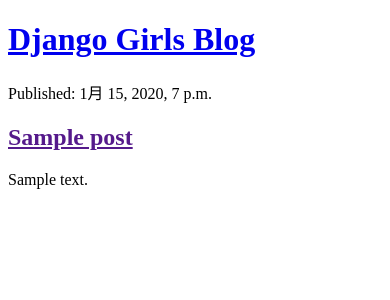
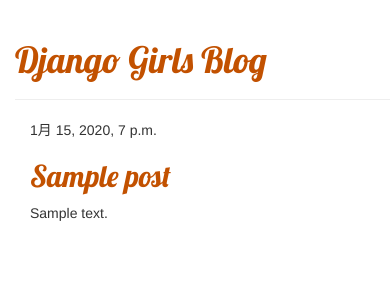
Before and after one commit to GitHubYucky/my-first-blog, a Django app: page / in a window 390 px wide. Shown: the top 300 px of the page. Run offline with Django 3.2, Linux system fonts and the light colour scheme; tables that the repository leaves empty hold one stand-in row (values such as "Sample post"); some libraries are stand-ins or nearby versions.

Commit message:
added view and template for detailed blog post as well as css for the site

```diff
--- /dev/null
+++ b/blog/static/css/blog.css
@@ -0,0 +1,6 @@
+h1 a,h2 a{
+  color:#C25100;
+  font-family: 'Lobster';
+}
+
+body{padding-left: 15px;}
--- /dev/null
+++ b/blog/templates/blog/base.html
@@ -0,0 +1,24 @@
+{% load static %}
+<html>
+    <head>
+        <title>Django Girls blog</title>
+        <link rel="stylesheet" href="//maxcdn.bootstrapcdn.com/bootstrap/3.2.0/css/bootstrap.min.css">
+        <link rel="stylesheet" href="//maxcdn.bootstrapcdn.com/bootstrap/3.2.0/css/bootstrap-theme.min.css">
+        <link href='//fonts.googleapis.com/css?family=Lobster&subset=latin,latin-ext' rel='stylesheet' type='text/css'>
+        <link rel="stylesheet" href="{% static 'css/blog.css' %}">
+    </head>
+    <body>
+        <div class="page-header">
+            <h1><a href="/">Django Girls Blog</a></h1>
+        </div>
+
+        <div class="content container">
+            <div class="row">
+                <div class="col-md-8">
+                  {% block content %}
+                  {% endblock %}
+                </div>
+            </div>
+        </div>
+    </body>
+</html>
--- a/blog/templates/blog/post_list.html
+++ b/blog/templates/blog/post_list.html
@@ -1,24 +1,12 @@
-
-<!DOCTYPE html>
-<html lang="en">
-<head>
-  <meta charset="UTF-8">
-  <meta http-equiv="X-UA-Compatible" content="IE=edge">
-  <meta name="viewport" content="width=device-width, initial-scale=1.0">
-  <title>Document</title>
-</head>
-<body>
-  <div>
-    <h1><a href="/">Django Girls Blog</a></h1>
-  </div>
-
-
+{% extends 'blog/base.html' %}
+{% block content %}
   {% for post in posts %}
-    <div>
-      <p>Published: {{post.published_date}}</p>
-      <h2><a href="">{{post.title}}</a></h2>
-      <p>{{post.text|linebreaksbr}}</p>
+    <div class="post">
+    <div class="date">
+      {{ post.published_date }}
+    </div>
+    <h2><a href="{% url 'post_detail' pk=post.pk %}">{{ post.title }}</a></h2>
+    <p>{{ post.text|linebreaksbr }}</p>
     </div>
   {% endfor %}
-</body>
-</html>
+{% endblock %}
--- a/blog/urls.py
+++ b/blog/urls.py
@@ -3,5 +3,6 @@
 from . import views
 
 urlpatterns=[
-    path("",views.post_list,name="post_list")
+    path("",views.post_list,name="post_list"),
+    path("post/<int:pk>",views.post_detail,name="post_detail"),
 ]
--- a/blog/views.py
+++ b/blog/views.py
@@ -1,7 +1,11 @@
-from django.shortcuts import render
+from django.shortcuts import render,get_object_or_404
 from .models import Post
 from django.utils import timezone
 # Create your views here.
 def post_list(request):
     posts=Post.objects.all()
     return render(request, 'blog/post_list.html', {'posts':posts})
+
+def post_detail(request,pk):
+    post=get_object_or_404(Post,pk=pk)
+    return render(request,'blog/post_detail.html',{'post':post})
```
Also changed, not shown: blog/templates/blog/post_detail.html (added, +12 -0 lines).
